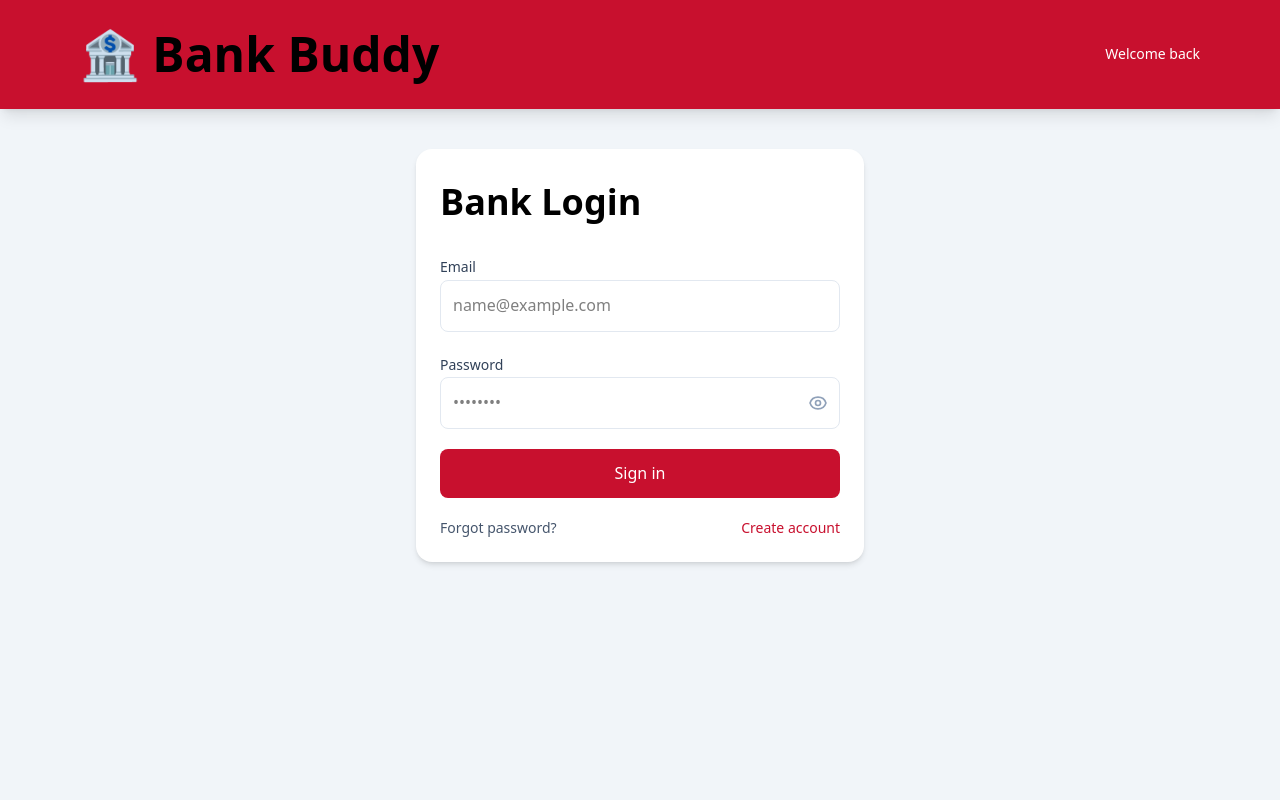
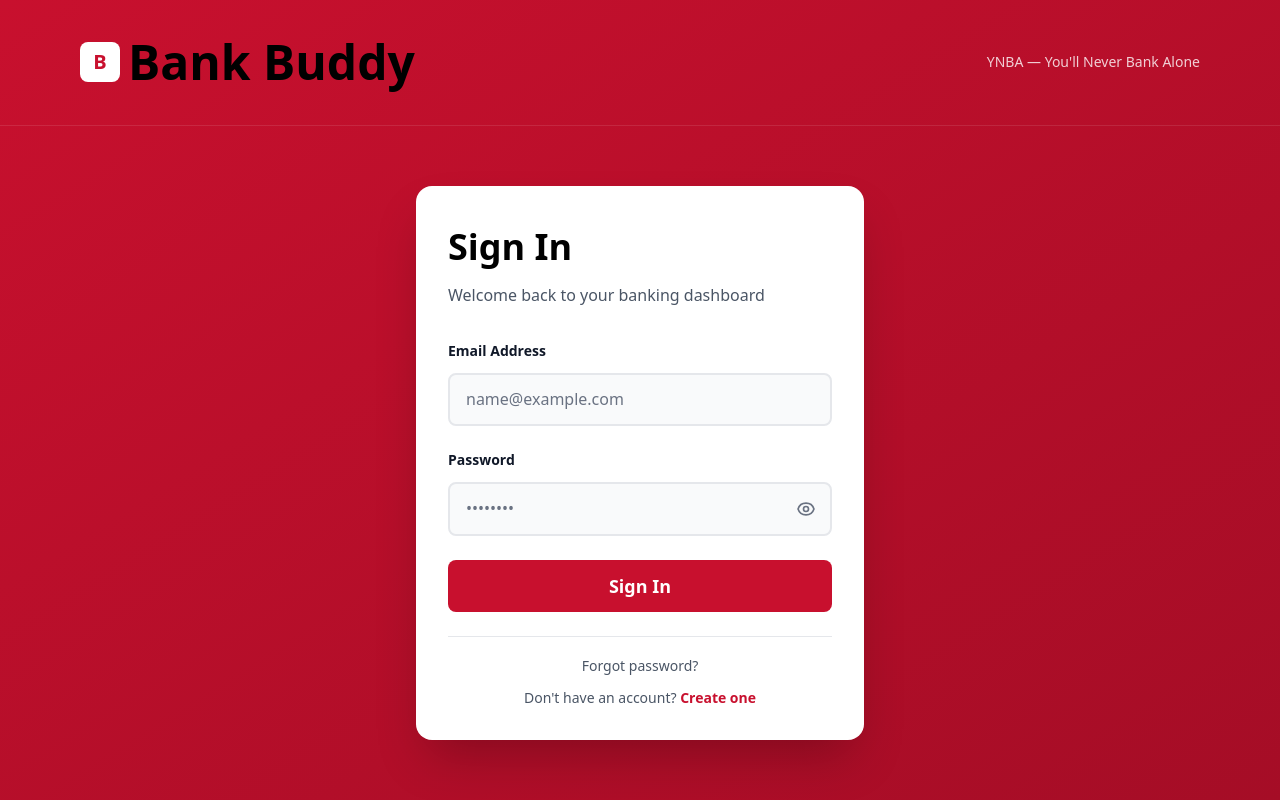
Before and after one commit to br4ndonlo0/iNTUtion, a Next.js app in the folder my-app/: page /login in a window 1280 px wide. Built offline with nearby package versions, Linux system fonts and the light colour scheme.

Commit message:
frontend

```diff
--- a/my-app/app/account/page.tsx
+++ b/my-app/app/account/page.tsx
@@ -1,77 +1,88 @@
+'use client';
+
+import { useEffect, useState } from "react";
 import Link from "next/link";
+import { useRouter } from "next/navigation";
 
 export default function AccountPage() {
+  const router = useRouter();
+  const [userName, setUserName] = useState("User");
+  const [userEmail, setUserEmail] = useState("Not available");
+
+  useEffect(() => {
+    const storedUser = localStorage.getItem("user");
+    if (storedUser) {
+      const user = JSON.parse(storedUser);
+      setUserName(user.name || user.username || "User");
+      setUserEmail(user.email || "Not available");
+    }
+  }, []);
+
+  const handleLogout = () => {
+    localStorage.removeItem("user");
+    window.location.href = "http://localhost:3000";
+  };
+
   return (
     <div className="min-h-screen bg-slate-100">
       <header className="bg-[#C8102E] text-white shadow-lg">
         <div className="max-w-6xl mx-auto px-4 py-4 flex items-center justify-between">
-          <h1 className="text-2xl font-bold">🏦 Bank Buddy</h1>
+          <h1 className="text-2xl font-bold">Bank Buddy</h1>
           <span className="text-sm">Account</span>
         </div>
       </header>
 
       <main className="max-w-6xl mx-auto px-4 py-8 space-y-6">
         <div className="bg-white rounded-xl shadow-md p-6">
-          <h2 className="text-xl font-semibold text-slate-900 mb-2">Your Account</h2>
-            <p className="text-slate-700">
-                Welcome to your account page. Here you can manage your personal
-                information, view transaction history, and update your settings.
+          <h2 className="text-xl font-semibold text-slate-900 mb-2">Your Profile</h2>
+          <p className="text-slate-700 mb-4">
+            Review your account details and manage security.
           </p>
+          <div className="grid grid-cols-1 md:grid-cols-2 gap-4">
+            <div className="border border-slate-200 rounded-lg p-4">
+              <p className="text-xs uppercase tracking-wide text-slate-500">Name</p>
+              <p className="text-lg font-semibold text-slate-900 mt-1">{userName}</p>
+            </div>
+            <div className="border border-slate-200 rounded-lg p-4">
+              <p className="text-xs uppercase tracking-wide text-slate-500">Email</p>
+              <p className="text-lg font-semibold text-slate-900 mt-1">{userEmail}</p>
+            </div>
+          </div>
         </div>
 
+        <div className="grid grid-cols-1 md:grid-cols-2 gap-6">
           <div className="bg-white rounded-xl shadow-md p-6">
-          <h3 className="text-lg font-semibold text-slate-900 mb-1">Security</h3>
+            <h3 className="text-lg font-semibold text-slate-900 mb-2">Security</h3>
             <p className="text-sm text-slate-700 mb-4">
-            Manage your security and sign-in preferences.
+              Update your password and keep your account safe.
             </p>
-          <div className="space-y-3">
-            <label className="flex items-center justify-between">
-              <span className="text-sm text-slate-700">Two-factor authentication</span>
-              <input type="checkbox" className="h-4 w-4 accent-[#C8102E]" />
-            </label>
-
-            <label className="flex items-center justify-between">
-              <span className="text-sm text-slate-700">Biometric login</span>
-              <input type="checkbox" className="h-4 w-4 accent-[#C8102E]" />
-            </label>
-
             <Link
               href="/change_pass"
-              className="block w-full text-center rounded-lg border border-slate-300 py-2 text-slate-800 hover:bg-slate-50 transition"
+              className="block w-full text-center rounded-lg bg-[#C8102E] py-2 text-white hover:bg-[#A50D26] transition"
             >
               Change password
             </Link>
           </div>
-        </div>
 
           <div className="bg-white rounded-xl shadow-md p-6">
-          <h3 className="text-lg font-semibold text-slate-900 mb-1">Accessibility</h3>
+            <h3 className="text-lg font-semibold text-slate-900 mb-2">Session</h3>
             <p className="text-sm text-slate-700 mb-4">
-            Adjust the interface for your comfort.
+              Sign out of your account on this device.
             </p>
-          <div className="space-y-3">
-            <label className="flex items-center justify-between">
-              <span className="text-sm text-slate-700">High contrast mode</span>
-              <input type="checkbox" className="h-4 w-4 accent-[#C8102E]" />
-            </label>
-
-            <label className="flex items-center justify-between">
-              <span className="text-sm text-slate-700">Larger text</span>
-              <input type="checkbox" className="h-4 w-4 accent-[#C8102E]" />
-            </label>
-
-            <label className="flex items-center justify-between">
-              <span className="text-sm text-slate-700">Reduce motion</span>
-              <input type="checkbox" className="h-4 w-4 accent-[#C8102E]" />
-            </label>
+            <button
+              type="button"
+              className="w-full text-center rounded-lg border border-slate-300 py-2 text-slate-800 hover:bg-slate-50 transition"
+              onClick={handleLogout}
+            >
+              Log out
+            </button>
           </div>
         </div>
-
 
         <div className="flex gap-3">
           <Link
             href="/dashboard"
-            className="flex-1 text-center px-4 py-2 rounded-lg bg-[#C8102E] text-white hover:bg-[#A50D26] transition"
+            className="flex-1 text-center px-4 py-2 rounded-lg bg-slate-900 text-white hover:bg-slate-800 transition"
           >
             Back to Dashboard
           </Link>
--- a/my-app/app/login/page.tsx
+++ b/my-app/app/login/page.tsx
@@ -55,27 +55,34 @@ export default function LoginPage() {
   };
 
   return (
-    <div className="min-h-screen bg-slate-100">
+    <div className="min-h-screen bg-gradient-to-br from-[#C8102E] to-[#A50D26] flex flex-col">
       {/* Header */}
-      <header className="bg-[#C8102E] text-white shadow-lg">
-        <div className="max-w-6xl mx-auto px-4 py-4 flex items-center justify-between">
-          <h1 className="text-2xl font-bold">🏦 Bank Buddy</h1>
-          <div className="flex items-center gap-4">
-            <span className="text-sm">Welcome back</span>
+      <header className="border-b border-white/10">
+        <div className="max-w-6xl mx-auto px-4 py-6 flex items-center justify-between">
+          <div className="flex items-center gap-2">
+            <div className="w-10 h-10 bg-white rounded-lg flex items-center justify-center">
+              <span className="text-[#C8102E] font-bold text-xl">B</span>
             </div>
+            <h1 className="text-3xl font-bold text-white">Bank Buddy</h1>
+          </div>
+          <span className="text-sm text-white/80">YNBA — You&apos;ll Never Bank Alone</span>
         </div>
       </header>
 
-      <main className="max-w-6xl mx-auto px-4 py-10 flex justify-center">
-        <div className="w-full max-w-md bg-white rounded-2xl shadow-md p-6">
-          <h2 className="text-2xl font-bold text-slate-900 mb-6">Bank Login</h2>
+      <main className="flex-1 flex justify-center items-center px-4 py-12">
+        <div className="w-full max-w-md">
+          {/* Welcome Card */}
+          <div className="bg-white rounded-2xl shadow-2xl p-8">
+            <h2 className="text-3xl font-bold text-gray-900 mb-2">Sign In</h2>
+            <p className="text-gray-600 mb-8">Welcome back to your banking dashboard</p>
 
-          <form className="space-y-5" onSubmit={handleLogin}>
-            <div className="space-y-2">
-              <label className="text-sm text-slate-700">Email</label>
+            <form className="space-y-6" onSubmit={handleLogin}>
+              {/* Email Input */}
+              <div className="space-y-3">
+                <label className="block text-sm font-semibold text-gray-900">Email Address</label>
                 <input
                   type="email"
-                className="w-full rounded-lg border border-slate-200 bg-white py-3 px-3 outline-none focus:ring-2 focus:ring-[#C8102E]/20 focus:border-[#C8102E]"
+                  className="w-full px-4 py-3 text-gray-900 placeholder-gray-500 bg-gray-50 border-2 border-gray-200 rounded-lg focus:outline-none focus:border-[#C8102E] focus:ring-2 focus:ring-[#C8102E]/20 transition"
                   placeholder="name@example.com"
                   value={email}
                   onChange={(e) => setEmail(e.target.value)}
@@ -83,12 +90,13 @@ export default function LoginPage() {
                 />
               </div>
 
-            <div className="space-y-2">
-              <label className="text-sm text-slate-700">Password</label>
+              {/* Password Input */}
+              <div className="space-y-3">
+                <label className="block text-sm font-semibold text-gray-900">Password</label>
                 <div className="relative">
                   <input
                     type={showPassword ? "text" : "password"}
-                  className="w-full rounded-lg border border-slate-200 bg-white py-3 px-3 pr-12 outline-none focus:ring-2 focus:ring-[#C8102E]/20 focus:border-[#C8102E]"
+                    className="w-full px-4 py-3 pr-12 text-gray-900 placeholder-gray-500 bg-gray-50 border-2 border-gray-200 rounded-lg focus:outline-none focus:border-[#C8102E] focus:ring-2 focus:ring-[#C8102E]/20 transition"
                     placeholder="••••••••"
                     value={password}
                     onChange={(e) => setPassword(e.target.value)}
@@ -97,7 +105,7 @@ export default function LoginPage() {
                   <button
                     type="button"
                     onClick={() => setShowPassword(!showPassword)}
-                  className="absolute inset-y-0 right-0 pr-3 flex items-center text-slate-400 hover:text-slate-600 transition"
+                    className="absolute inset-y-0 right-0 pr-4 flex items-center text-gray-500 hover:text-gray-700 transition"
                   >
                     {showPassword ? (
                       <svg className="w-5 h-5" fill="none" stroke="currentColor" viewBox="0 0 24 24">
@@ -113,32 +121,39 @@ export default function LoginPage() {
                 </div>
               </div>
 
+              {/* Error Message */}
               {errorMessage && (
-              <div className="flex items-center gap-2 p-3 bg-red-50 border border-red-200 rounded-lg">
-                <svg className="w-5 h-5 text-red-500 flex-shrink-0" fill="none" stroke="currentColor" viewBox="0 0 24 24">
+                <div className="flex items-center gap-3 p-4 bg-red-50 border-2 border-red-200 rounded-lg">
+                  <svg className="w-5 h-5 text-red-600 flex-shrink-0" fill="none" stroke="currentColor" viewBox="0 0 24 24">
                     <path strokeLinecap="round" strokeLinejoin="round" strokeWidth={2} d="M12 8v4m0 4h.01M21 12a9 9 0 11-18 0 9 9 0 0118 0z" />
                   </svg>
-                <p className="text-sm text-red-600">{errorMessage}</p>
+                  <p className="text-sm font-medium text-red-600">{errorMessage}</p>
                 </div>
               )}
 
+              {/* Sign In Button */}
               <button
                 type="submit"
-              className="w-full rounded-lg bg-[#C8102E] text-white py-3 font-medium hover:bg-[#A50D26] transition disabled:opacity-60"
+                className="w-full rounded-lg bg-[#C8102E] text-white py-3 font-bold text-lg hover:bg-[#A50D26] transition transform hover:scale-105 disabled:opacity-60 disabled:cursor-not-allowed"
                 disabled={isSubmitting}
               >
-              {isSubmitting ? "Signing in..." : "Sign in"}
+                {isSubmitting ? "Signing in..." : "Sign In"}
               </button>
 
-            <div className="flex items-center justify-between text-sm text-slate-600">
-              <button type="button" className="hover:underline">
+              {/* Footer Links */}
+              <div className="pt-4 space-y-3 border-t border-gray-200">
+                <button type="button" className="w-full text-center text-sm text-gray-600 hover:text-[#C8102E] transition font-medium">
                   Forgot password?
                 </button>
-              <Link href="/register" className="text-[#C8102E] hover:underline">
-                Create account
+                <div className="text-center text-sm text-gray-600">
+                  Don&apos;t have an account?{" "}
+                  <Link href="/register" className="text-[#C8102E] hover:underline font-bold">
+                    Create one
                   </Link>
                 </div>
+              </div>
             </form>
+          </div>
         </div>
       </main>
     </div>
```
Lines whose indentation alone changed are shown as unchanged.
